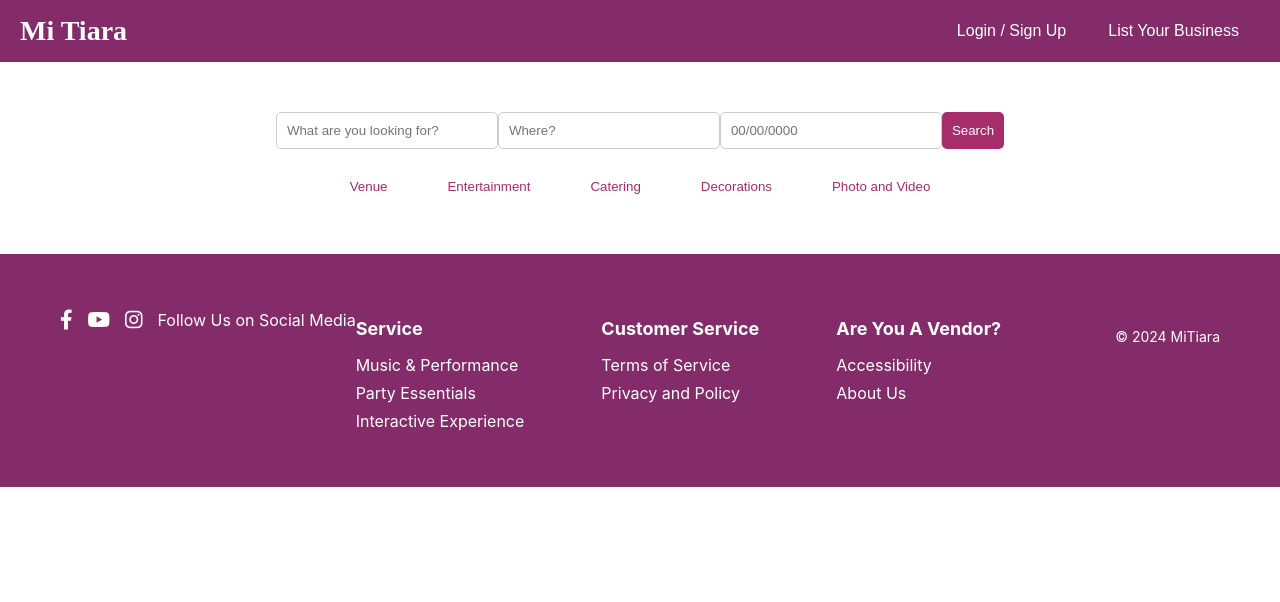
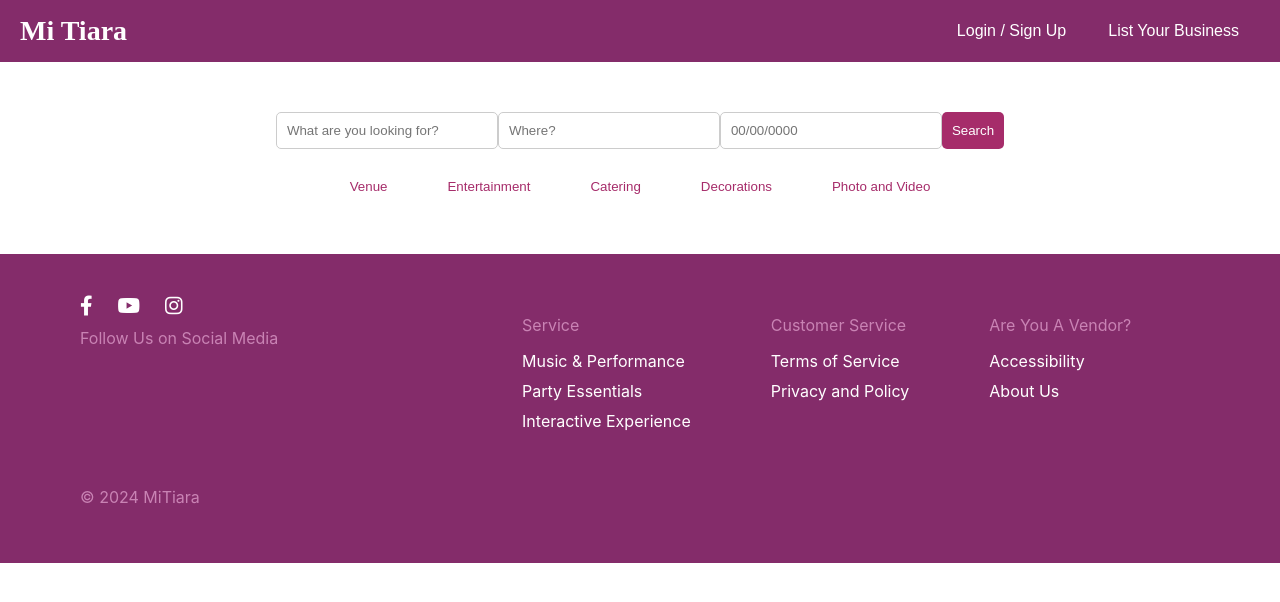
Before and after one commit to josephperez416/tiarafrontend, a React (Create React App) app in the folder TiaraFront/: page /#/ in a window 1280 px wide. Shown: the top 602 px of the page. Built offline with nearby package versions, Linux system fonts and the light colour scheme.

Commit message:
Made changes to footer

```diff
--- a/TiaraFront/src/Footer.css
+++ b/TiaraFront/src/Footer.css
@@ -1,22 +1,31 @@
 .footer{
     background-color: #842c6a;
     color: white;
-    padding: 40px 60px;
+    padding: 40px 80px;
+}
+
+.footer-top {
     display: flex;
     justify-content: space-between;
     align-items: flex-start;
 }
 
 .social-media{
-    display: flex;
-    align-items: center;
-    margin-bottom: 20px;
+    flex: 1;
+    vertical-align: middle;
+}
+
+.social-media p {
+    margin-top: 5px;
+    font-size: 16px;
+    color: #c983b4;
+
 }
 
 .social-icons{
     display: flex;
-    gap: 15px;
-    margin-right: 15px;
+    gap: 25px;
+    margin-bottom: 10px;
 }
 
 .social-icons a {
@@ -26,21 +35,19 @@
 }
 
 
-.footer-cols{
+.footer-links{
+    flex: 2;
     display: flex;
-    justify-content: space-between;
-    flex-grow: 1;
-}
-
-.footer-col{
-    margin-right: 40px;
+    justify-content: center;
+    gap: 80px;
     text-align: left;
 }
 
 .footer-col h4{
-    font-size: 18px;
+    font-size: 16px;
     margin-bottom: 10px;
-    font-weight: bold;
+    font-weight: normal;
+    color: #c983b4;
 }
 
 .footer-col ul{
@@ -49,7 +56,7 @@
 }
 
 .footer-col ul li{
-    margin-bottom: 8px;
+    margin-bottom: 10px;
 }
 
 .footer-col ul li a{
@@ -63,8 +70,9 @@
 }
 
 .footer-bottom{
-    text-align: right;
-    font-size: 14px;
-    margin-top: 20px;
-    flex-grow: 1;
+    text-align: left;
+    font-size: 16px;
+    margin-top: 40px;
+    color: #c983b4;
+
 }
--- a/TiaraFront/src/Footer.js
+++ b/TiaraFront/src/Footer.js
@@ -4,6 +4,7 @@ import './Footer.css';
 const Footer = () => {
     return (
         <footer className = "footer">
+            <div className = "footer-top">
                 <div className = "social-media">
                     <div className = "social-icons">
                         <a href = "#"><i className = "fab fa-facebook-f"></i></a>
@@ -12,7 +13,7 @@ const Footer = () => {
                     </div>
                     <p>Follow Us on Social Media</p>
                 </div>
-            <div className = "footer-cols">
+                <div className = "footer-links">
                     <div className = "footer-col">
                         <h4>Service</h4>
                         <ul>
@@ -36,7 +37,11 @@ const Footer = () => {
                         </ul>
                     </div>
                 </div>
-            <div className = "footer-bottom"><p>© 2024 MiTiara</p></div>
+            </div>
+
+            <div className = "footer-bottom">
+                <p>© 2024 MiTiara</p>
+            </div>
         </footer>
     );
 };
```
Lines whose indentation alone changed are shown as unchanged.
